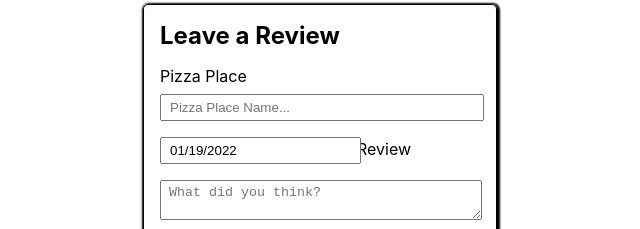
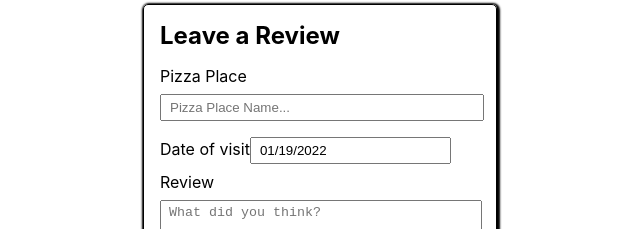
Before and after one commit to Tom-Lewis-Coder/React-Restaurant-Reviewer, a React (Create React App) app: page / in a window 1280 px wide. Shown: the part 67-296 px from the top of the page, without its empty margins (320-960 px from the left). Built offline with nearby package versions, Linux system fonts and the light colour scheme.

Commit message:
add date section to review

```diff
--- a/src/components/Form.js
+++ b/src/components/Form.js
@@ -54,6 +54,7 @@ export const Form  = ( { form, setForm, reviews, setReviews, editing, setEditing
                 value={form.pizzaplace}
                 onChange={handleChange}
             />
+            <label htmlFor='date'>Date of visit</label>
              <DatePicker
                 selected={date}
                 onSelect={handleDate}
```
